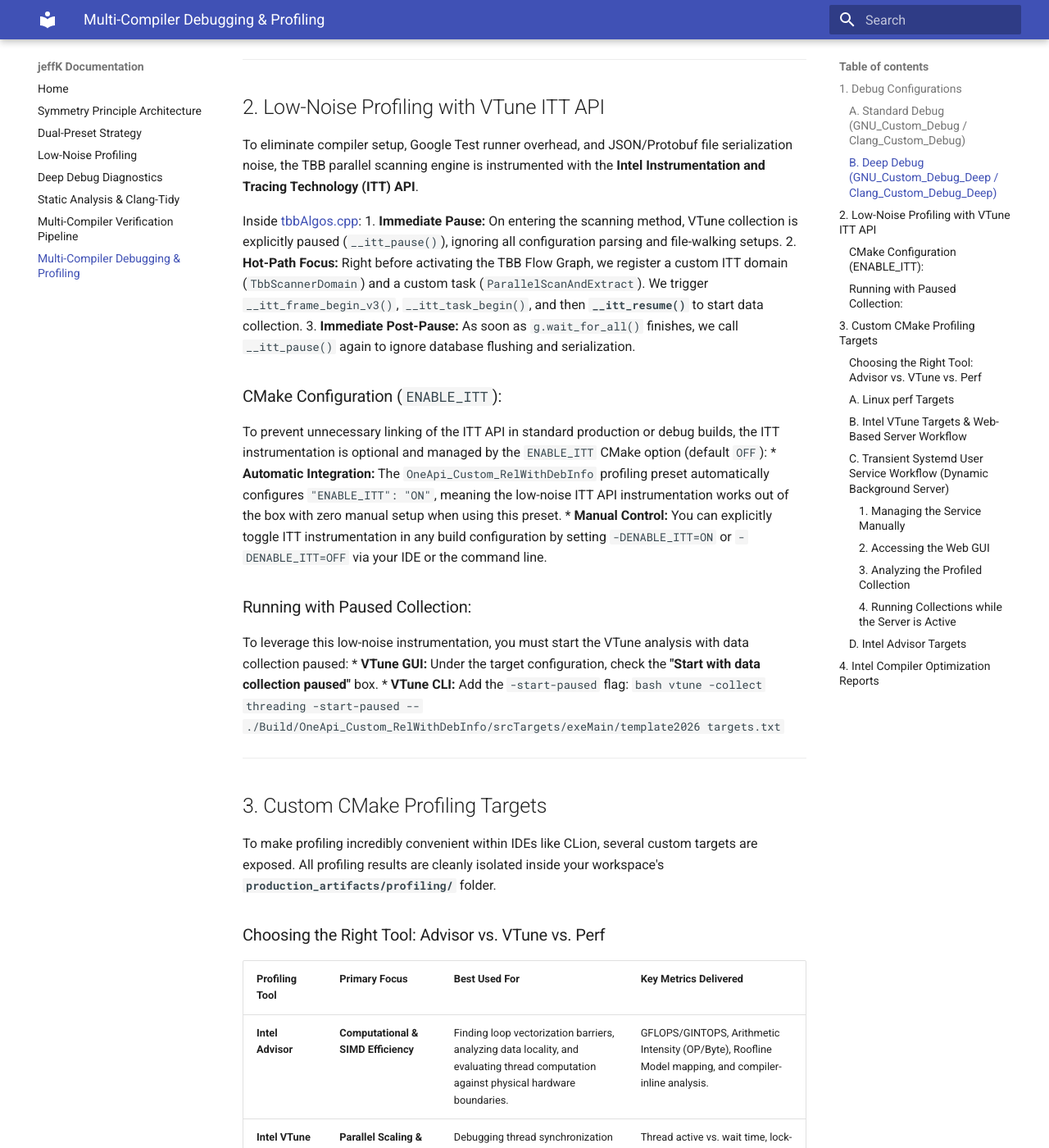
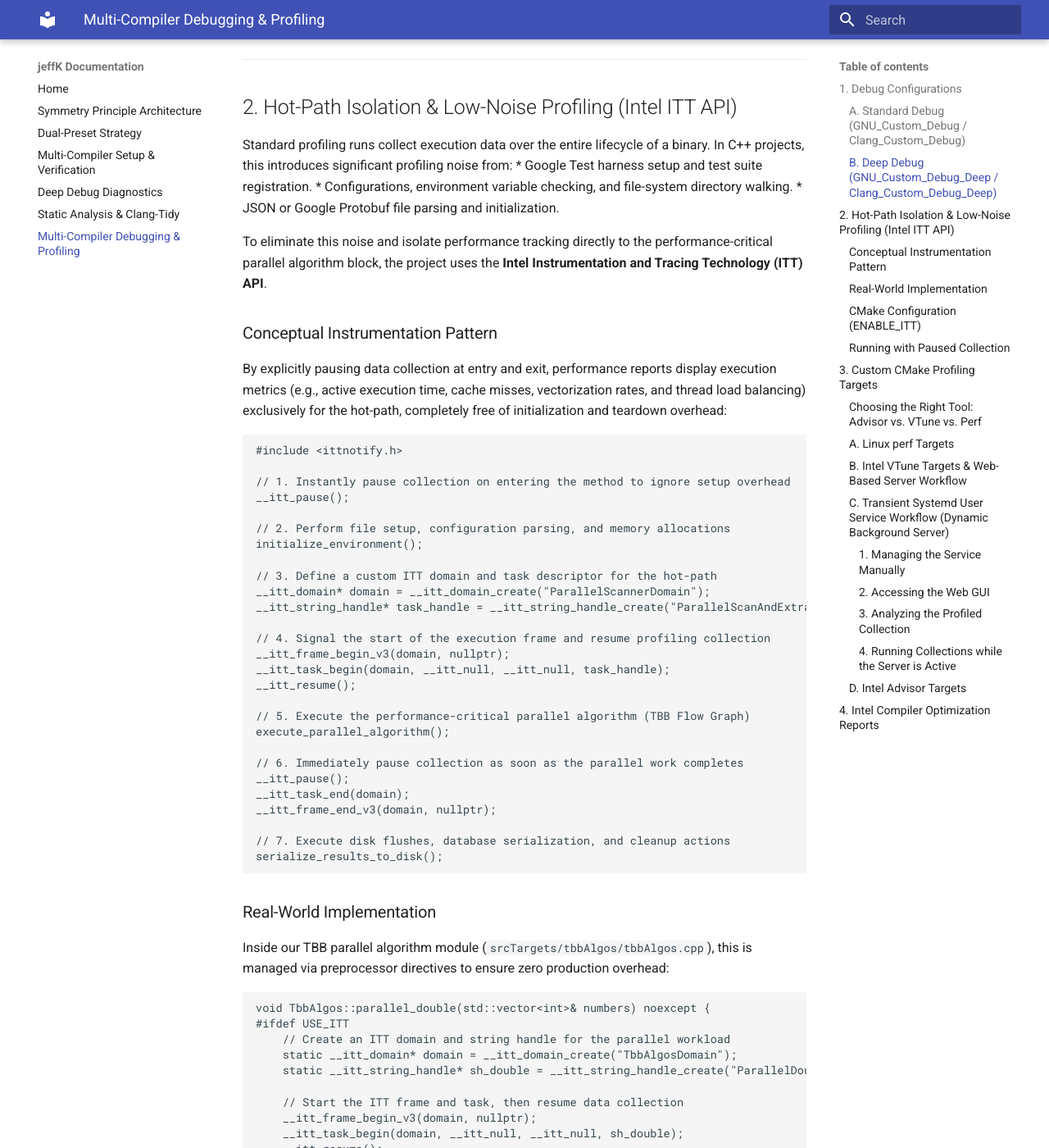
Before and after one commit to JeffKarling/CPP-new-project-template-2026, an MkDocs documentation site: the page built from Documentation/profiling_guide.md, in a window 1280 px wide and 1400 px high, scrolled down 1092 px. Shown: the whole window at 82% size. Built offline with MkDocs 1.6.1 and Material for MkDocs 9.7.7, drawn with Linux system fonts in a browser that asks for light colours; some of the changed text lies outside the part shown.

Commit message:
docs: restructure documentation separating why from how, consolidate low-noise profiling, add multi-compiler reference, bump version to 1.2.5

````diff
--- a/CMakeLists.txt
+++ b/CMakeLists.txt
@@ -7,7 +7,7 @@
 #set(CMAKE_CXX_MODULE_STD 1)
 
 project(${DIR_NAME}
-        VERSION 1.2.4
+        VERSION 1.2.5
         DESCRIPTION "${PROJECT_NAME} is a opinionated personal C+++ project template"
         HOMEPAGE_URL "https://github.com/JeffKarling/CPP-new-project-template-2026"
         LANGUAGES CXX
--- a/Documentation/low_noise_profiling.md
+++ /dev/null
@@ -1,85 +0,0 @@
-# Low-Noise Profiling Integration
-
-To support hardware-level performance engineering, the template integrates low-noise profiling capabilities. This setup eliminates framework overhead and system noise during execution analysis.
-
----
-
-## 1. Hot-Path Isolation (Intel ITT API)
-
-Standard profiling runs collect execution data over the entire lifecycle of a binary. In C++ projects, this introduces profiling noise from:
-* Google Test harness setup and test suite registration.
-* Configurations, environment variable checking, and file-system directory walking.
-* JSON or Google Protobuf file parsing and initialization.
-
-To eliminate this noise and isolate performance tracking to the C++ core execution block, the project uses the **Intel Instrumentation and Tracing Technology (ITT) API**.
-
-### Code Instrumentation Example
-Inside the target parallel algorithm block, the profiler data collection is managed explicitly:
-
-```cpp
-#include <ittnotify.h>
-
-// 1. Instantly pause collection on entering the method to ignore setup overhead
-__itt_pause();
-
-// 2. Perform file setup, configuration parsing, and memory allocations
-initialize_environment();
-
-// 3. Define a custom ITT domain and task descriptor for the hot-path
-__itt_domain* domain = __itt_domain_create("ParallelScannerDomain");
-__itt_string_handle* task_handle = __itt_string_handle_create("ParallelScanAndExtract");
-
-// 4. Signal the start of the execution frame and resume profiling collection
-__itt_frame_begin_v3(domain, nullptr);
-__itt_task_begin(domain, __itt_null, __itt_null, task_handle);
-__itt_resume();
-
-// 5. Execute the performance-critical parallel algorithm (TBB Flow Graph)
-execute_parallel_algorithm();
-
-// 6. Immediately pause collection as soon as the parallel work completes
-__itt_pause();
-__itt_task_end(domain);
-__itt_frame_end_v3(domain, nullptr);
-
-// 7. Execute disk flushes, database serialization, and cleanup actions
-serialize_results_to_disk();
-```
-
-By explicitly pausing collection at entry and exit, performance reports display the hardware metrics (e.g., active execution time, cache misses, vectorization rates, and thread load balancing) of the parallel algorithm, completely free of initialization and teardown noise.
-
----
-
-## 2. Optional Profiling Build Option (`ENABLE_ITT`)
-
-Linking against the ITT API is optional and managed by the CMake compilation parameter `ENABLE_ITT`:
-* **Development Profiling**: The `OneApi_Custom_RelWithDebInfo` compilation preset automatically sets `"ENABLE_ITT": "ON"`. This enables the ITT control macros during compilations without requiring manual configuration.
-* **Standard Production**: In normal release and distribution builds, `ENABLE_ITT` defaults to `OFF`. The ITT macro calls compile into empty statements, removing any linkage requirements or execution overhead.
-
----
-
-## 3. Web-Based Server Workflow (Intel VTune)
-
-In Wayland and Gnome-based environments, Intel VTune's desktop GUI can experience graphical issues due to library conflicts. To bypass this, the profiling setup relies on VTune's built-in web server backend (`vtune-backend`), hosted as a **transient Systemd user service**.
-
-### Dynamic Background Server
-The custom CMake target `Vtune_gui` uses `systemd-run` to start the web backend in the background as a transient service named `vtune-web.service`. This allows the server to run continuously, mounted to the local profiling workspace directory:
-
-```bash
-# Start the dynamic service manually
-systemd-run --user --unit=vtune-web --property=Restart=always --property=RestartSec=5 /opt/intel/oneapi/vtune/latest/bin64/vtune-backend --web-port=8082 --enable-server-profiling --allow-remote-access --data-directory=/path/to/template2026/production_artifacts/profiling/
-```
-
-### Access and Overwrite Workflow
-1. **No-Lock Concurrent Collections**: Unlike standalone desktop interfaces, the VTune Web Server does not lock profiling files during idle background execution. Developers can run compilation profiling targets (like `Vtune_collect`) concurrently while the server remains active.
-2. **Directory Overwrites**: To prevent stale database files and lock conflicts, every execution of `Vtune_collect` deletes the previous result directory (`production_artifacts/profiling/vtune/`) before starting the trace.
-3. **Web Browser Interface**: Results are analyzed in the browser at [https://localhost:8082/](https://localhost:8082/) using the security passphrase `Lasse21man!`. Refreshing the browser page immediately loads the newly recorded collection.
-
----
-
-## 4. Loop Analysis (Intel Advisor)
-
-To analyze vectorization efficiency and instruction optimization:
-* **`Advisor_collect`**: Runs the CLI collector for a sequential Survey analysis followed by Tripcounts/FLOPs analysis, generating a **Roofline Model** mapped to physical hardware limitations.
-* **Compiler Optimization Reports**: The Intel compiler (`icpx`) is configured to output detailed optimization reports directly into the Advisor results directory (`production_artifacts/profiling/advisor/compiler_opt_report.txt`). Intel Advisor automatically parses this report to map vectorization decisions directly to C++ source lines.
-* *Note: Standard desktop Advisor GUI processes lock project databases during active viewing. Standalone GUIs must be closed before executing a new collector target.*
--- /dev/null
+++ b/Documentation/multi_compiler_setup.md
@@ -0,0 +1,81 @@
+# Multi-Compiler Setup & Verification Guide
+
+This guide details how to build, run, and verify the `template2026` codebase across multiple compiler suites sequentially.
+
+---
+
+## 1. Technical Architecture (The How)
+
+To make multi-compiler builds frictionless, the template provides a two-layered automation structure:
+1. **CMake Workflow Presets (`CMakePresets.json`)**: Configures, builds, and runs the test harness (`ctest`) as a single, unified pipeline step for a specific toolchain.
+2. **Verification Runner Script (`production_artifacts/build_all.sh`)**: A bash script that orchestrates the execution of these workflow presets across all three supported compilers.
+
+### Why the Script Wrapper is Required
+While CMake 3.25+ Workflow Presets allow chaining steps (Configure -> Build -> Test), **CMake restricts a single workflow preset to a single active toolchain configuration**.
+
+In professional C++ projects, developers must verify code changes across multiple distinct compiler suites (GNU, Clang, oneAPI) to catch compiler-specific quirks, linker behaviors, and standard library differences. Because CMake cannot natively execute a sequence of workflow presets that span different compilers, the wrapper script (`build_all.sh`) is used. It:
+* Manages path environments and overrides.
+* Runs verification workflows sequentially.
+* Gracefully handles expected quirks (such as Clang ABI link issues with static libraries when using certain standard library configurations).
+
+---
+
+## 2. Compilation Strategy (Default vs. Custom Build Types)
+
+The build presets inside `CMakePresets.json` are divided into two primary categories to balance portable distribution with optimal local performance:
+
+### A. Default Presets (System-Neutral)
+Designed for distribution, package maintainers, and general users:
+* **Optimization**: Standard compiler optimization flags (e.g., `-O2` or `-O3`) without CPU-specific extensions.
+* **Compatibility**: Guarantees system-neutral binaries that run across any x86-64 target architecture.
+* **Usage**: Ideal for continuous integration (CI) servers and releasing portable binary archives.
+
+### B. Custom Presets (Machine-Tuned)
+Designed for local active development and high-performance profiling:
+* **Optimization**: Includes `-march=native` (or compiler-specific equivalents) to utilize all instruction sets available on your local CPU (such as AVX-512, FMA, and BMI).
+* **Profiling Support**: Integrates debug symbols (`-g`) alongside optimizations and enables optional features like the Intel ITT API for low-noise profiling.
+* **Usage**: Used during local hot-path micro-benchmarking, VTune analysis, and loop vectorization studies.
+
+---
+
+## 3. Practical CLI Commands
+
+All compilation and testing workflows are executed from the repository root.
+
+### Running the Orchestrated Verification Script
+The `build_all.sh` script automates full verification (GNU GCC -> Intel oneAPI -> LLVM Clang). It takes two optional parameters:
+`./production_artifacts/build_all.sh [preset_type] [build_mode]`
+
+```bash
+# Verify local custom machine configurations in debug mode:
+./production_artifacts/build_all.sh custom debug
+
+# Verify standard portable configurations in release mode:
+./production_artifacts/build_all.sh default release
+
+# Verify local configurations under maximum diagnostic assertions (Deep Debug):
+./production_artifacts/build_all.sh custom deep
+```
+
+### Manual Individual Workflow Presets
+If you are actively working on a single compiler suite, you can run individual workflows directly via CMake:
+
+```bash
+# Run the complete GNU custom release verification pipeline:
+cmake --workflow --preset GNU_Custom_Release_Verify
+
+# Run the Clang default debug verification pipeline:
+cmake --workflow --preset Clang_Default_Debug_Verify
+
+# Run the Intel oneAPI custom RelWithDebInfo pipeline:
+cmake --workflow --preset OneApi_Custom_RelWithDebInfo_Verify
+```
+
+---
+
+## 4. Compiler Integration & Behavior
+
+The script sequentially invokes the following compiler frontends:
+1. **GNU Compiler Collection (`g++`)**: Acts as the baseline validator. Runs first to ensure standard conformance.
+2. **Intel oneAPI Compiler (`icpx`)**: Optimized frontend for Intel hardware architectures. Executes second to generate optimization reports and register low-noise profiling. *(Note: skipped in Deep Debug mode).*
+3. **LLVM Clang Compiler (`clang++`)**: Executes third. The script is configured to run Clang with error tolerance during linking (`ignore_errors=true`) to gracefully handle ABI compatibility constraints while still capturing Clang's static warnings.
--- a/Documentation/profiling_guide.md
+++ b/Documentation/profiling_guide.md
@@ -25,24 +25,91 @@
 
 ---
 
-## 2. Low-Noise Profiling with VTune ITT API
+## 2. Hot-Path Isolation & Low-Noise Profiling (Intel ITT API)
 
-To eliminate compiler setup, Google Test runner overhead, and JSON/Protobuf file serialization noise, the TBB parallel scanning engine is instrumented with the **Intel Instrumentation and Tracing Technology (ITT) API**.
+Standard profiling runs collect execution data over the entire lifecycle of a binary. In C++ projects, this introduces significant profiling noise from:
+* Google Test harness setup and test suite registration.
+* Configurations, environment variable checking, and file-system directory walking.
+* JSON or Google Protobuf file parsing and initialization.
 
-Inside [tbbAlgos.cpp](../srcTargets/tbbAlgos/tbbAlgos.cpp):
-1. **Immediate Pause:** On entering the scanning method, VTune collection is explicitly paused (`__itt_pause()`), ignoring all configuration parsing and file-walking setups.
-2. **Hot-Path Focus:** Right before activating the TBB Flow Graph, we register a custom ITT domain (`TbbScannerDomain`) and a custom task (`ParallelScanAndExtract`). We trigger `__itt_frame_begin_v3()`, `__itt_task_begin()`, and then **`__itt_resume()`** to start data collection.
-3. **Immediate Post-Pause:** As soon as `g.wait_for_all()` finishes, we call `__itt_pause()` again to ignore database flushing and serialization.
+To eliminate this noise and isolate performance tracking directly to the performance-critical parallel algorithm block, the project uses the **Intel Instrumentation and Tracing Technology (ITT) API**.
 
-### CMake Configuration (`ENABLE_ITT`):
-To prevent unnecessary linking of the ITT API in standard production or debug builds, the ITT instrumentation is optional and managed by the `ENABLE_ITT` CMake option (default `OFF`):
-* **Automatic Integration:** The `OneApi_Custom_RelWithDebInfo` profiling preset automatically configures `"ENABLE_ITT": "ON"`, meaning the low-noise ITT API instrumentation works out of the box with zero manual setup when using this preset.
-* **Manual Control:** You can explicitly toggle ITT instrumentation in any build configuration by setting `-DENABLE_ITT=ON` or `-DENABLE_ITT=OFF` via your IDE or the command line.
+### Conceptual Instrumentation Pattern
+By explicitly pausing data collection at entry and exit, performance reports display execution metrics (e.g., active execution time, cache misses, vectorization rates, and thread load balancing) exclusively for the hot-path, completely free of initialization and teardown overhead:
 
-### Running with Paused Collection:
+```cpp
+#include <ittnotify.h>
+
+// 1. Instantly pause collection on entering the method to ignore setup overhead
+__itt_pause();
+
+// 2. Perform file setup, configuration parsing, and memory allocations
+initialize_environment();
+
+// 3. Define a custom ITT domain and task descriptor for the hot-path
+__itt_domain* domain = __itt_domain_create("ParallelScannerDomain");
+__itt_string_handle* task_handle = __itt_string_handle_create("ParallelScanAndExtract");
+
+// 4. Signal the start of the execution frame and resume profiling collection
+__itt_frame_begin_v3(domain, nullptr);
+__itt_task_begin(domain, __itt_null, __itt_null, task_handle);
+__itt_resume();
+
+// 5. Execute the performance-critical parallel algorithm (TBB Flow Graph)
+execute_parallel_algorithm();
+
+// 6. Immediately pause collection as soon as the parallel work completes
+__itt_pause();
+__itt_task_end(domain);
+__itt_frame_end_v3(domain, nullptr);
+
+// 7. Execute disk flushes, database serialization, and cleanup actions
+serialize_results_to_disk();
+```
+
+### Real-World Implementation
+Inside our TBB parallel algorithm module (`srcTargets/tbbAlgos/tbbAlgos.cpp`), this is managed via preprocessor directives to ensure zero production overhead:
+
+```cpp
+void TbbAlgos::parallel_double(std::vector<int>& numbers) noexcept {
+#ifdef USE_ITT
+    // Create an ITT domain and string handle for the parallel workload
+    static __itt_domain* domain = __itt_domain_create("TbbAlgosDomain");
+    static __itt_string_handle* sh_double = __itt_string_handle_create("ParallelDoubleWorkload");
+
+    // Start the ITT frame and task, then resume data collection
+    __itt_frame_begin_v3(domain, nullptr);
+    __itt_task_begin(domain, __itt_null, __itt_null, sh_double);
+    __itt_resume();
+#endif
+
+    oneapi::tbb::parallel_for_each(numbers.begin(), numbers.end(), [](int& n) noexcept {
+        // CPU-intensive workload
+        volatile double result = 0.0;
+        for (int i = 0; i < 20'000'000; ++i) {
+            result = result + std::sin(static_cast<double>(i * n)) * std::cos(static_cast<double>(i + n));
+        }
+        n = n * 2;
+    });
+
+#ifdef USE_ITT
+    // Pause data collection immediately after hot-path completion
+    __itt_pause();
+    __itt_task_end(domain);
+    __itt_frame_end_v3(domain, nullptr);
+#endif
+}
+```
+
+### CMake Configuration (`ENABLE_ITT`)
+Linking against the ITT API is optional and managed by the CMake compilation parameter `ENABLE_ITT`:
+* **Development Profiling**: The `OneApi_Custom_RelWithDebInfo` compilation preset automatically sets `"ENABLE_ITT": "ON"`. This enables the ITT control macros during compilations without requiring manual configuration.
+* **Standard Production**: In normal release and distribution builds, `ENABLE_ITT` defaults to `OFF`. The ITT macro calls compile into empty statements, removing any linkage requirements or execution overhead.
+
+### Running with Paused Collection
 To leverage this low-noise instrumentation, you must start the VTune analysis with data collection paused:
-* **VTune GUI:** Under the target configuration, check the **"Start with data collection paused"** box.
-* **VTune CLI:** Add the `-start-paused` flag:
+* **VTune GUI**: Under the target configuration, check the **"Start with data collection paused"** box.
+* **VTune CLI**: Add the `-start-paused` flag:
   ```bash
   vtune -collect threading -start-paused -- ./Build/OneApi_Custom_RelWithDebInfo/srcTargets/exeMain/template2026 targets.txt
   ```
--- a/mkdocs.yml
+++ b/mkdocs.yml
@@ -10,10 +10,9 @@
   - Home: README.md
   - Symmetry Principle Architecture: symmetry_principle.md
   - Dual-Preset Strategy: dual_preset_strategy.md
-  - Low-Noise Profiling: low_noise_profiling.md
+  - Multi-Compiler Setup & Verification: multi_compiler_setup.md
   - Deep Debug Diagnostics: deep_debug_details.md
   - Static Analysis & Clang-Tidy: static_analysis_workflows.md
-  - Multi-Compiler Verification Pipeline: production_artifacts.md
   - Multi-Compiler Debugging & Profiling: profiling_guide.md
 
 markdown_extensions:
````
Also changed, not shown: Documentation/README.md (+2 -2 lines), Documentation/production_artifacts.md (deleted, +0 -16 lines).
